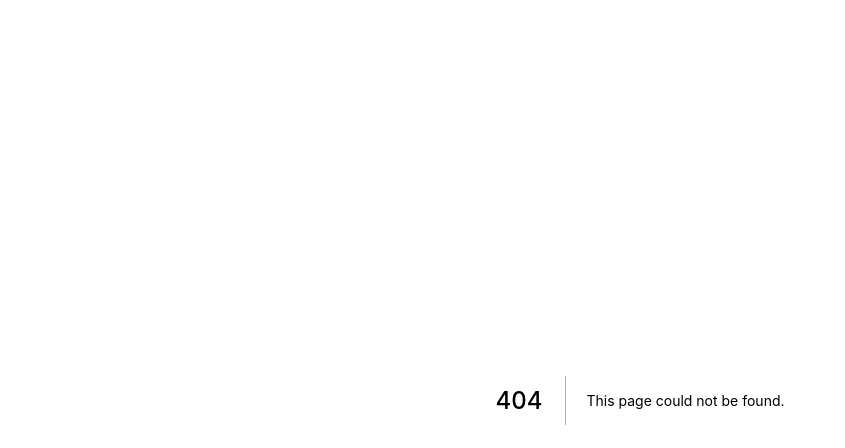
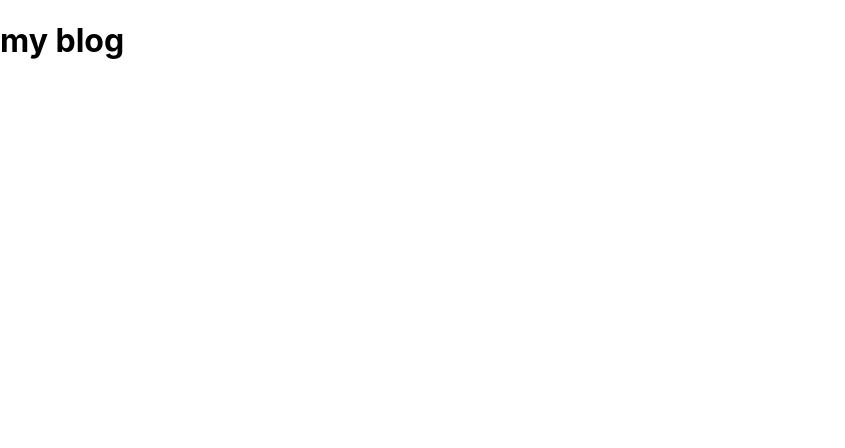
Before and after one commit to Avileven/next-blog, a Next.js app in the folder levenblog/: page /blog in a window 1280 px wide. Before the commit this address had no page. Shown: the top 448 px of the page, without its empty margins (0-845 px from the left). Built offline with nearby package versions, Linux system fonts and the light colour scheme.

Commit message:
Initial commit.

```diff
--- /dev/null
+++ b/levenblog/pages/blog.js
@@ -0,0 +1,9 @@
+const Blog = () => {
+    return (
+        <div className="blog-data">
+            <h1>my blog</h1>
+        </div>
+     );
+}
+
+export default Blog;
```
